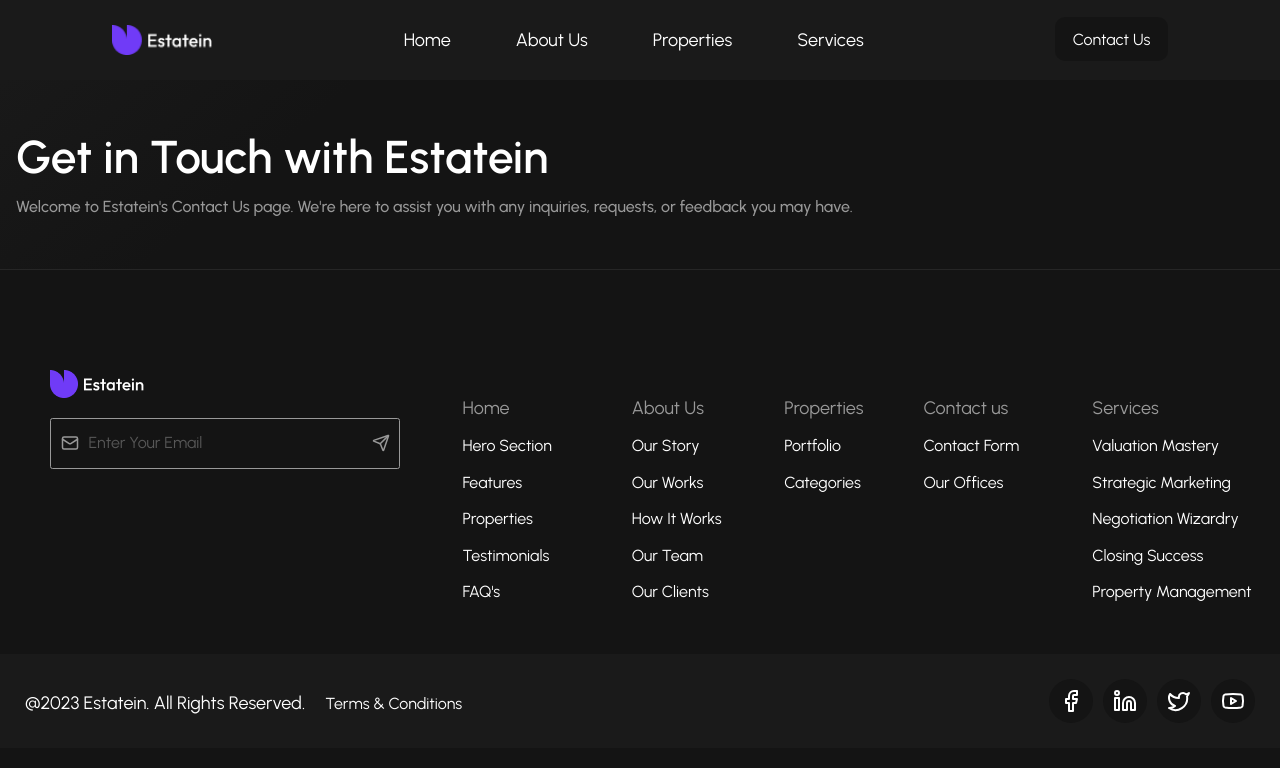
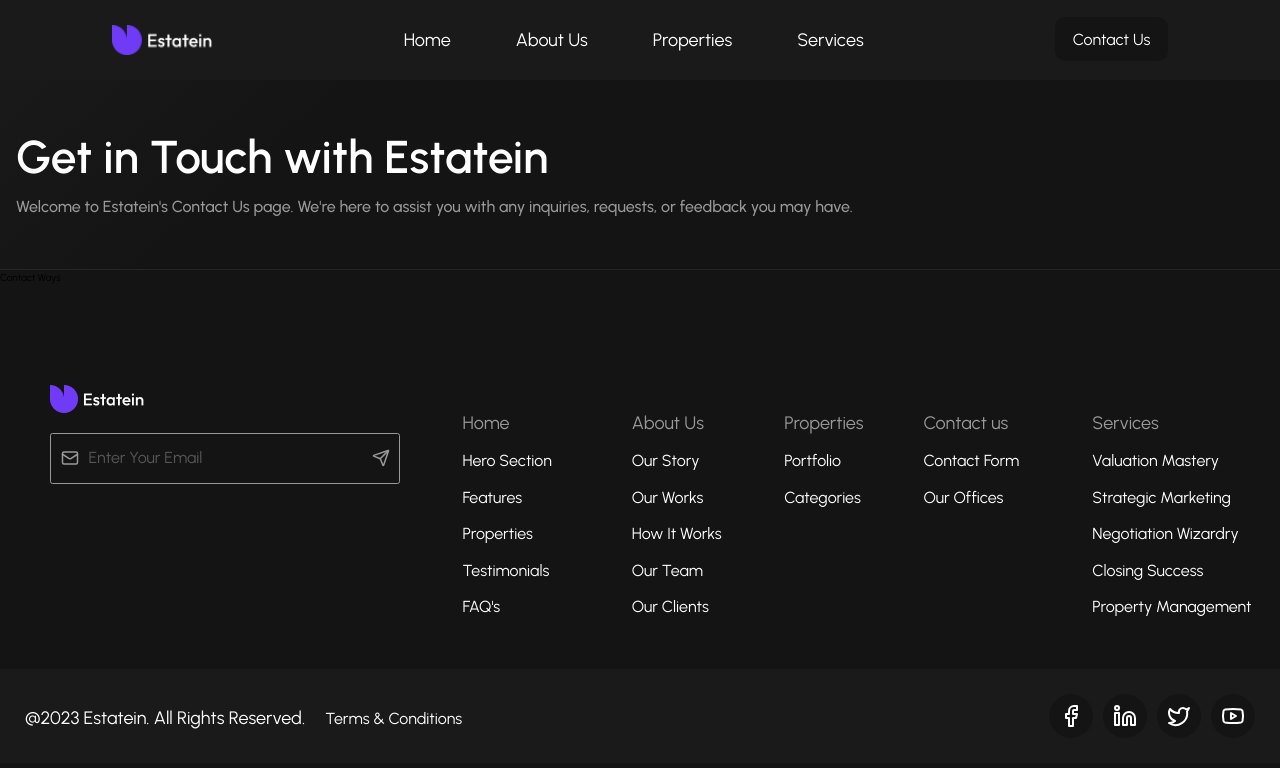
Before and after one commit to beqa200/real-estate-collab, a React (Vite) app: page /contact in a window 1280 px wide. Shown: the top 768 px of the page. Built offline with nearby package versions, Linux system fonts and the light colour scheme.

Commit message:
Initialize ContactWays.tsx file and add it into the file of the parent page

```diff
--- /dev/null
+++ b/src/components/contact/ContactWays.tsx
@@ -0,0 +1,5 @@
+const ContactWays: React.FC = () => {
+  return <>Contact Ways</>;
+};
+
+export default ContactWays;
--- a/src/pages/Contact.tsx
+++ b/src/pages/Contact.tsx
@@ -1,10 +1,12 @@
 import React from "react";
 import GetInTouch from "../components/contact/GetInTouch";
+import ContactWays from "../components/contact/ContactWays";
 
 const Contact: React.FC = () => {
   return (
     <>
       <GetInTouch />
+      <ContactWays />
     </>
   );
 };
```
